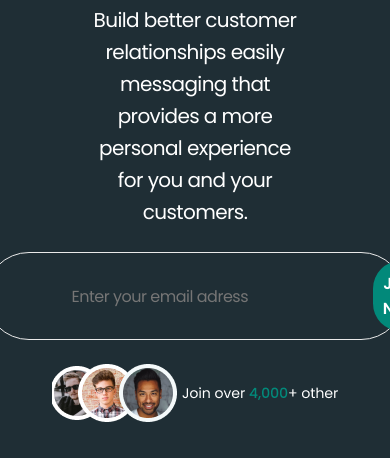
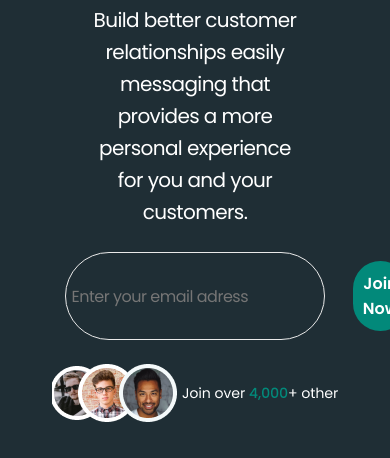
Before and after one commit to uum1d/5-oy_Lesson-4_uyga_vazifa, a plain HTML site: page index.html in a window 390 px wide. Shown: the part 386-844 px from the top of the page. Drawn offline with Linux system fonts and the light colour scheme.

Commit message:
first commit

```diff
--- a/sass/style.scss
+++ b/sass/style.scss
@@ -684,6 +684,12 @@ color:#FFFFFF;
                         text-align: center;
                         width: 220px;
                     }
+                    .input{
+                        width: 260px;
+                        input{
+                            padding: 10px 20px;
+                        }
+                    }
                 }
                 .box-2{
                     width: 260px;
```
Also changed, not shown: sass/style.css, 1 other file.
